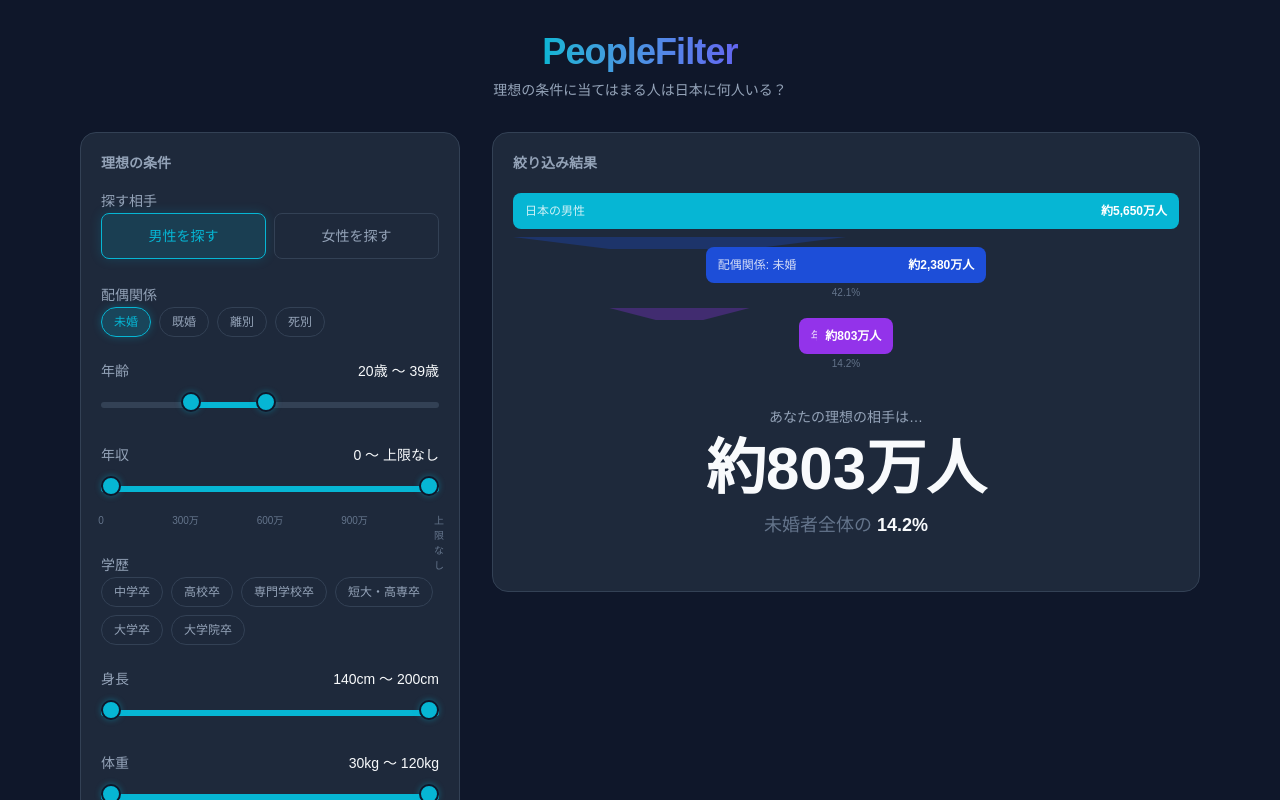
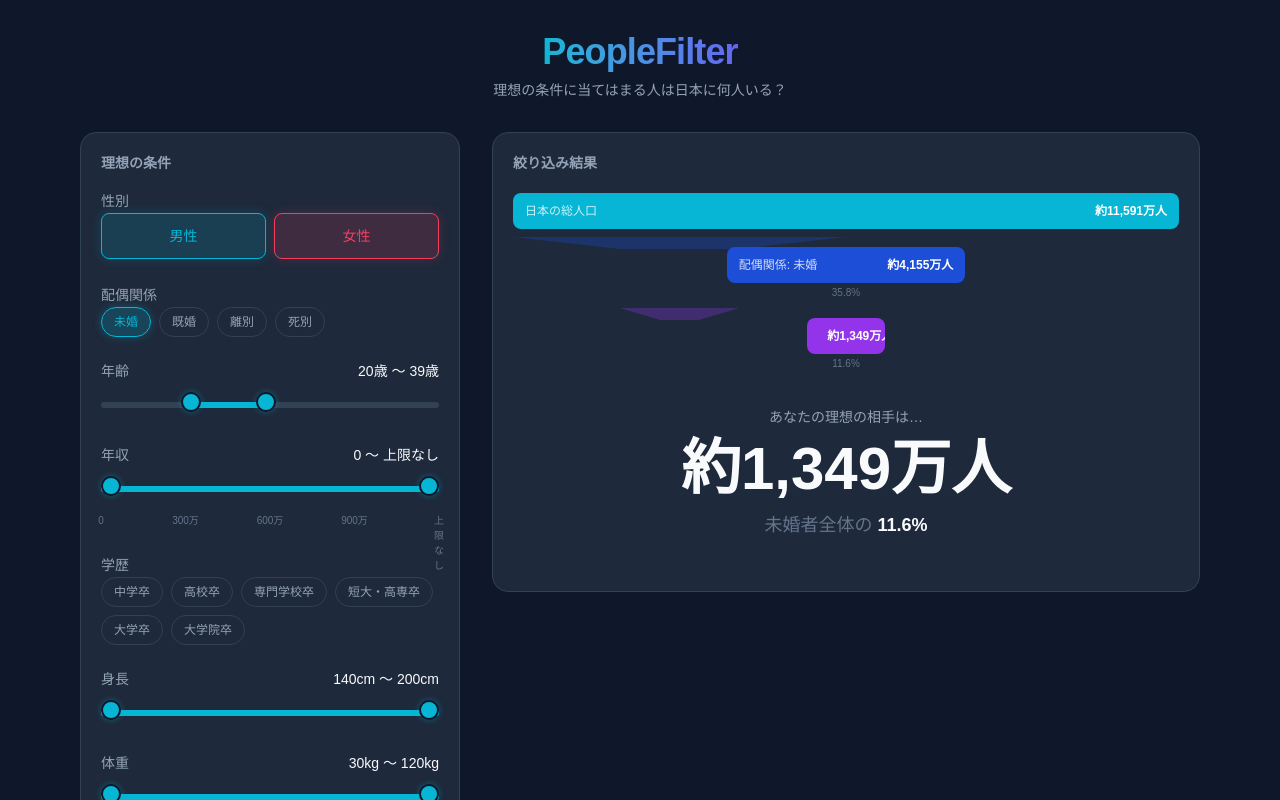
Before and after one commit to Kota1021/PeopleFilter, a React (Vite) app: page / in a window 1280 px wide. Shown: the top 800 px of the page. Built offline with nearby package versions, Linux system fonts and the light colour scheme.

Commit message:
男女もフィルター対象に。

```diff
--- a/src/components/FilterPanel/FilterPanel.tsx
+++ b/src/components/FilterPanel/FilterPanel.tsx
@@ -22,29 +22,29 @@ export function FilterPanel() {
     <div className="space-y-6">
       {/* Gender selector */}
       <div className="space-y-2">
-        <span className="text-sm text-text-secondary">探す相手</span>
+        <span className="text-sm text-text-secondary">性別</span>
         <div className="grid grid-cols-2 gap-2">
           <button
-            onClick={() => store.setTargetGender('male')}
+            onClick={() => store.toggleGender('male')}
             className={clsx(
               'py-3 rounded-lg font-medium text-sm transition-all duration-200 border',
-              store.targetGender === 'male'
+              store.genders.includes('male')
                 ? 'bg-accent-male/15 border-accent-male text-accent-male shadow-[0_0_12px_rgba(6,182,212,0.2)]'
                 : 'bg-bg-surface border-border text-text-secondary hover:border-text-muted',
             )}
           >
-            男性を探す
+            男性
           </button>
           <button
-            onClick={() => store.setTargetGender('female')}
+            onClick={() => store.toggleGender('female')}
             className={clsx(
               'py-3 rounded-lg font-medium text-sm transition-all duration-200 border',
-              store.targetGender === 'female'
+              store.genders.includes('female')
                 ? 'bg-accent-female/15 border-accent-female text-accent-female shadow-[0_0_12px_rgba(244,63,94,0.2)]'
                 : 'bg-bg-surface border-border text-text-secondary hover:border-text-muted',
             )}
           >
-            女性を探す
+            女性
           </button>
         </div>
       </div>
--- a/src/engine/calculator.ts
+++ b/src/engine/calculator.ts
@@ -1,4 +1,4 @@
-import type { FilterState, MaritalStatus } from '../store/types'
+import type { FilterState, Gender, MaritalStatus } from '../store/types'
 import type { FunnelStage, AgeGroup } from './types'
 import { AGE_GROUPS, ageGroupStart, ageGroupEnd } from './types'
 import { normalRangeProbability } from './normalDistribution'
@@ -8,8 +8,6 @@ import incomeEducationData from '../data/income-education.json'
 import heightWeightData from '../data/height-weight.json'
 import occupationData from '../data/occupation.json'
 import prefectureData from '../data/prefecture.json'
-
-type GenderKey = 'male' | 'female'
 
 // eslint-disable-next-line @typescript-eslint/no-explicit-any
 function get(obj: any, ...keys: string[]): any {
@@ -43,13 +41,11 @@ function getOverlappingAgeGroups(ageRange: [number, number]): Array<{ group: Age
   return result
 }
 
-/** Total population for a gender and age group (all marital statuses) */
-function getTotalPopulation(gender: GenderKey, group: AgeGroup): number {
+function getTotalPopulation(gender: Gender, group: AgeGroup): number {
   return get(populationData, 'total', gender, group) ?? 0
 }
 
-/** Sum of marital status ratios for selected statuses */
-function getMaritalStatusRatio(gender: GenderKey, group: AgeGroup, statuses: MaritalStatus[]): number {
+function getMaritalStatusRatio(gender: Gender, group: AgeGroup, statuses: MaritalStatus[]): number {
   let ratio = 0
   for (const s of statuses) {
     ratio += (get(populationData, 'maritalStatus', gender, group, s) as number) ?? 0
@@ -58,7 +54,7 @@ function getMaritalStatusRatio(gender: GenderKey, group: AgeGroup, statuses: Mar
 }
 
 function getIncomeEducationProbability(
-  gender: GenderKey,
+  gender: Gender,
   group: AgeGroup,
   incomeCategories: string[],
   educationLevels: string[],
@@ -73,7 +69,6 @@ function getIncomeEducationProbability(
 
   const hasIncomeFilter = incomeCategories.length > 0
   const hasEducationFilter = educationLevels.length > 0
-
   if (!hasIncomeFilter && !hasEducationFilter) return 1.0
 
   const eduLevels = hasEducationFilter ? educationLevels : Object.keys(groupDist)
@@ -82,7 +77,6 @@ function getIncomeEducationProbability(
   for (const edu of eduLevels) {
     const eduWeight: number = groupEduDist[edu] ?? 0
     if (eduWeight === 0) continue
-
     const incomeDist = groupDist[edu]
     if (!incomeDist) continue
 
@@ -96,30 +90,28 @@ function getIncomeEducationProbability(
       totalProb += eduWeight
     }
   }
-
   return totalProb
 }
 
-function getHeightProbability(gender: GenderKey, group: AgeGroup, heightRange: [number, number]): number {
+function getHeightProbability(gender: Gender, group: AgeGroup, heightRange: [number, number]): number {
   const mean: number | undefined = get(heightWeightData, gender, group, 'height', 'mean')
   const sd: number | undefined = get(heightWeightData, gender, group, 'height', 'sd')
   if (mean == null || sd == null) return 1.0
   return normalRangeProbability(heightRange[0], heightRange[1], mean, sd)
 }
 
-function getWeightProbability(gender: GenderKey, group: AgeGroup, weightRange: [number, number]): number {
+function getWeightProbability(gender: Gender, group: AgeGroup, weightRange: [number, number]): number {
   const mean: number | undefined = get(heightWeightData, gender, group, 'weight', 'mean')
   const sd: number | undefined = get(heightWeightData, gender, group, 'weight', 'sd')
   if (mean == null || sd == null) return 1.0
   return normalRangeProbability(weightRange[0], weightRange[1], mean, sd)
 }
 
-function getOccupationProbability(gender: GenderKey, group: AgeGroup, occupations: string[]): number {
+function getOccupationProbability(gender: Gender, group: AgeGroup, occupations: string[]): number {
   if (occupations.length === 0) return 1.0
   const groupDist = get(occupationData, 'distribution', gender, group)
     ?? get(occupationData, 'distribution', gender, 'default')
   if (!groupDist) return 1.0
-
   let prob = 0
   for (const occ of occupations) {
     prob += (groupDist[occ] as number) ?? 0
@@ -136,57 +128,82 @@ function getPrefectureRatio(prefectures: string[]): number {
   return ratio
 }
 
+const ALL_GENDERS: Gender[] = ['male', 'female']
 const ALL_MARITAL_STATUSES: MaritalStatus[] = ['unmarried', 'married', 'divorced', 'widowed']
+const GENDER_LABELS: Record<Gender, string> = { male: '男性', female: '女性' }
 const MARITAL_LABELS: Record<MaritalStatus, string> = {
-  unmarried: '未婚',
-  married: '既婚',
-  divorced: '離別',
-  widowed: '死別',
+  unmarried: '未婚', married: '既婚', divorced: '離別', widowed: '死別',
+}
+
+/**
+ * Helper: sum a per-gender-age value across selected genders and age groups.
+ */
+function sumAcrossGendersAndGroups(
+  genders: Gender[],
+  groups: Array<{ group: AgeGroup; fraction: number }>,
+  maritalStatuses: MaritalStatus[],
+  fn: (gender: Gender, group: AgeGroup) => number,
+): number {
+  let total = 0
+  for (const gender of genders) {
+    for (const { group, fraction } of groups) {
+      const pop = getTotalPopulation(gender, group) * fraction
+      const maritalRatio = getMaritalStatusRatio(gender, group, maritalStatuses)
+      total += pop * maritalRatio * fn(gender, group)
+    }
+  }
+  return total
+}
+
+function filteredPop(
+  genders: Gender[],
+  groups: Array<{ group: AgeGroup; fraction: number }>,
+  maritalStatuses: MaritalStatus[],
+): number {
+  return sumAcrossGendersAndGroups(genders, groups, maritalStatuses, () => 1)
 }
 
 export function calculateFunnel(filters: FilterState): FunnelStage[] {
-  const { targetGender, maritalStatuses, ageRange, incomeRange, educationLevels, heightRange, weightRange, occupations, prefectures } = filters
-  const gender = targetGender
+  const { genders, maritalStatuses, ageRange, incomeRange, educationLevels, heightRange, weightRange, occupations, prefectures } = filters
 
-  // Convert income slider range to data category keys
   const incomeCategories = incomeRangeToCategories(incomeRange[0], incomeRange[1])
   const isIncomeFiltered = incomeRange[0] > 0 || incomeRange[1] < 2000
 
   const stages: FunnelStage[] = []
 
-  // Compute the total population for the selected gender (all ages, all statuses)
+  // Grand total: all ages, all statuses, for selected genders
   let grandTotal = 0
-  for (const group of AGE_GROUPS) {
-    grandTotal += getTotalPopulation(gender, group)
+  for (const gender of genders) {
+    for (const group of AGE_GROUPS) {
+      grandTotal += getTotalPopulation(gender, group)
+    }
   }
 
-  // Stage 0: Base — total population of selected gender
-  const genderLabel = gender === 'male' ? '日本の男性' : '日本の女性'
-  stages.push({
-    id: 'base',
-    label: genderLabel,
-    count: grandTotal,
-    percentage: 1.0,
-  })
+  // Stage 0: Base
+  const baseLabel = genders.length === 2
+    ? '日本の総人口'
+    : `日本の${GENDER_LABELS[genders[0]]}`
+  stages.push({ id: 'base', label: baseLabel, count: grandTotal, percentage: 1.0 })
 
-  // Stage 1: Marital status filter
+  // Stage 1: Gender filter (only if one gender selected, show as explicit filter)
+  const isGenderFiltered = genders.length < ALL_GENDERS.length
+  if (isGenderFiltered) {
+    // grandTotal already reflects selected genders, so this stage just labels it
+    // (no reduction needed since base is already scoped)
+  }
+
+  // Stage 2: Marital status filter
   const isMaritalFiltered = maritalStatuses.length < ALL_MARITAL_STATUSES.length
   const overlappingGroups = getOverlappingAgeGroups(ageRange)
 
-  // We need population after marital status filter for each age group
-  // to use as weights in later stages
-  function getFilteredPopulation(group: AgeGroup, fraction: number): number {
-    const total = getTotalPopulation(gender, group) * fraction
-    const maritalRatio = getMaritalStatusRatio(gender, group, maritalStatuses)
-    return total * maritalRatio
-  }
-
   if (isMaritalFiltered) {
     let afterMarital = 0
-    for (const group of AGE_GROUPS) {
-      const total = getTotalPopulation(gender, group)
-      const ratio = getMaritalStatusRatio(gender, group, maritalStatuses)
-      afterMarital += total * ratio
+    for (const gender of genders) {
+      for (const group of AGE_GROUPS) {
+        const total = getTotalPopulation(gender, group)
+        const ratio = getMaritalStatusRatio(gender, group, maritalStatuses)
+        afterMarital += total * ratio
+      }
     }
     afterMarital = Math.round(afterMarital)
 
@@ -199,13 +216,9 @@ export function calculateFunnel(filters: FilterState): FunnelStage[] {
     })
   }
 
-  // Stage 2: Age filter
-  let afterAge = 0
-  for (const { group, fraction } of overlappingGroups) {
-    afterAge += getFilteredPopulation(group, fraction)
-  }
-  afterAge = Math.round(afterAge)
-
+  // Stage 3: Age filter
+  const afterAgePop = filteredPop(genders, overlappingGroups, maritalStatuses)
+  const afterAge = Math.round(afterAgePop)
   stages.push({
     id: 'age',
     label: `年齢: ${ageRange[0]}〜${ageRange[1]}歳`,
@@ -215,7 +228,7 @@ export function calculateFunnel(filters: FilterState): FunnelStage[] {
 
   let currentCount = afterAge
 
-  // Stage 3: Prefecture filter
+  // Stage 4: Prefecture filter
   if (prefectures.length > 0) {
     const prefRatio = getPrefectureRatio(prefectures)
     currentCount = Math.round(currentCount * prefRatio)
@@ -223,28 +236,16 @@ export function calculateFunnel(filters: FilterState): FunnelStage[] {
     const label = prefNames.length <= 3
       ? `居住地: ${prefNames.join('・')}`
       : `居住地: ${prefNames.length}都道府県`
-    stages.push({
-      id: 'prefecture',
-      label,
-      count: currentCount,
-      percentage: currentCount / grandTotal,
-    })
+    stages.push({ id: 'prefecture', label, count: currentCount, percentage: currentCount / grandTotal })
   }
 
-  // Stage 4: Income + Education (joint distribution)
+  // Stage 5: Income + Education
   if (isIncomeFiltered || educationLevels.length > 0) {
-    let weightedProb = 0
-    let totalWeight = 0
-
-    for (const { group, fraction } of overlappingGroups) {
-      const pop = getFilteredPopulation(group, fraction)
-      const cats = isIncomeFiltered ? incomeCategories : []
-      const prob = getIncomeEducationProbability(gender, group, cats, educationLevels)
-      weightedProb += pop * prob
-      totalWeight += pop
-    }
-
-    const avgProb = totalWeight > 0 ? weightedProb / totalWeight : 0
+    const cats = isIncomeFiltered ? incomeCategories : []
+    const weighted = sumAcrossGendersAndGroups(genders, overlappingGroups, maritalStatuses,
+      (g, grp) => getIncomeEducationProbability(g, grp, cats, educationLevels))
+    const base = afterAgePop
+    const avgProb = base > 0 ? weighted / base : 0
     currentCount = Math.round(currentCount * avgProb)
 
     const parts: string[] = []
@@ -256,94 +257,46 @@ export function calculateFunnel(filters: FilterState): FunnelStage[] {
       else if (maxLabel) parts.push(`年収${maxLabel}以下`)
     }
     if (educationLevels.length > 0) parts.push('学歴')
-
-    stages.push({
-      id: 'income-education',
-      label: parts.join('・'),
-      count: currentCount,
-      percentage: currentCount / grandTotal,
-    })
+    stages.push({ id: 'income-education', label: parts.join('・'), count: currentCount, percentage: currentCount / grandTotal })
   }
 
-  // Stage 5: Height filter
+  // Stage 6: Height
   const isHeightFiltered = heightRange[0] > 140 || heightRange[1] < 200
   if (isHeightFiltered) {
-    let weightedProb = 0
-    let totalWeight = 0
-
-    for (const { group, fraction } of overlappingGroups) {
-      const pop = getFilteredPopulation(group, fraction)
-      const prob = getHeightProbability(gender, group, heightRange)
-      weightedProb += pop * prob
-      totalWeight += pop
-    }
-
-    const avgProb = totalWeight > 0 ? weightedProb / totalWeight : 1
+    const weighted = sumAcrossGendersAndGroups(genders, overlappingGroups, maritalStatuses,
+      (g, grp) => getHeightProbability(g, grp, heightRange))
+    const base = afterAgePop
+    const avgProb = base > 0 ? weighted / base : 1
     currentCount = Math.round(currentCount * avgProb)
-    stages.push({
-      id: 'height',
-      label: `身長: ${heightRange[0]}〜${heightRange[1]}cm`,
-      count: currentCount,
-      percentage: currentCount / grandTotal,
-    })
+    stages.push({ id: 'height', label: `身長: ${heightRange[0]}〜${heightRange[1]}cm`, count: currentCount, percentage: currentCount / grandTotal })
   }
 
-  // Stage 6: Weight filter
+  // Stage 7: Weight
   const isWeightFiltered = weightRange[0] > 30 || weightRange[1] < 120
   if (isWeightFiltered) {
-    let weightedProb = 0
-    let totalWeight = 0
-
-    for (const { group, fraction } of overlappingGroups) {
-      const pop = getFilteredPopulation(group, fraction)
-      const prob = getWeightProbability(gender, group, weightRange)
-      weightedProb += pop * prob
-      totalWeight += pop
-    }
-
-    const avgProb = totalWeight > 0 ? weightedProb / totalWeight : 1
+    const weighted = sumAcrossGendersAndGroups(genders, overlappingGroups, maritalStatuses,
+      (g, grp) => getWeightProbability(g, grp, weightRange))
+    const base = afterAgePop
+    const avgProb = base > 0 ? weighted / base : 1
     currentCount = Math.round(currentCount * avgProb)
-    stages.push({
-      id: 'weight',
-      label: `体重: ${weightRange[0]}〜${weightRange[1]}kg`,
-      count: currentCount,
-      percentage: currentCount / grandTotal,
-    })
+    stages.push({ id: 'weight', label: `体重: ${weightRange[0]}〜${weightRange[1]}kg`, count: currentCount, percentage: currentCount / grandTotal })
   }
 
-  // Stage 7: Occupation filter
+  // Stage 8: Occupation
   if (occupations.length > 0) {
-    let weightedProb = 0
-    let totalWeight = 0
+    const weighted = sumAcrossGendersAndGroups(genders, overlappingGroups, maritalStatuses,
+      (g, grp) => getOccupationProbability(g, grp, occupations))
+    const base = afterAgePop
+    const avgProb = base > 0 ? weighted / base : 0
 
-    for (const { group, fraction } of overlappingGroups) {
-      const pop = getFilteredPopulation(group, fraction)
-      const prob = getOccupationProbability(gender, group, occupations)
-      weightedProb += pop * prob
-      totalWeight += pop
-    }
-
-    const avgProb = totalWeight > 0 ? weightedProb / totalWeight : 0
-
-    let avgEmpRate = 0
-    let empWeight = 0
-    for (const { group, fraction } of overlappingGroups) {
-      const pop = getFilteredPopulation(group, fraction)
-      const empRate: number = get(incomeEducationData, 'employmentRate', gender, group) ?? 0.5
-      avgEmpRate += pop * empRate
-      empWeight += pop
-    }
-    avgEmpRate = empWeight > 0 ? avgEmpRate / empWeight : 0.5
+    // Employment rate
+    const empWeighted = sumAcrossGendersAndGroups(genders, overlappingGroups, maritalStatuses,
+      (g, grp) => (get(incomeEducationData, 'employmentRate', g, grp) as number) ?? 0.5)
+    const avgEmpRate = base > 0 ? empWeighted / base : 0.5
 
     const empMultiplier = (isIncomeFiltered || educationLevels.length > 0) ? 1 : avgEmpRate
     currentCount = Math.round(currentCount * avgProb * empMultiplier)
-
-    stages.push({
-      id: 'occupation',
-      label: '職業',
-      count: currentCount,
-      percentage: currentCount / grandTotal,
-    })
+    stages.push({ id: 'occupation', label: '職業', count: currentCount, percentage: currentCount / grandTotal })
   }
 
   return stages
--- a/src/hooks/useCalculation.ts
+++ b/src/hooks/useCalculation.ts
@@ -8,7 +8,7 @@ export function useCalculation() {
   const stages = useMemo(
     () => calculateFunnel(filters),
     [
-      filters.targetGender,
+      filters.genders,
       filters.maritalStatuses,
       filters.ageRange,
       filters.incomeRange,
--- a/src/store/filterStore.ts
+++ b/src/store/filterStore.ts
@@ -1,13 +1,18 @@
 import { create } from 'zustand'
-import type { FilterStore, MaritalStatus } from './types'
+import type { FilterStore } from './types'
 
 function toggleItem<T>(arr: T[], item: T): T[] {
   return arr.includes(item) ? arr.filter(i => i !== item) : [...arr, item]
 }
 
+function toggleAtLeastOne<T>(arr: T[], item: T): T[] {
+  const next = toggleItem(arr, item)
+  return next.length > 0 ? next : arr
+}
+
 const defaultState = {
-  targetGender: 'male' as const,
-  maritalStatuses: ['unmarried'] as MaritalStatus[],
+  genders: ['male', 'female'] as ('male' | 'female')[],
+  maritalStatuses: ['unmarried'] as ('unmarried' | 'married' | 'divorced' | 'widowed')[],
   ageRange: [20, 39] as [number, number],
   incomeRange: [0, 2000] as [number, number],
   educationLevels: [] as string[],
@@ -20,12 +25,8 @@ const defaultState = {
 export const useFilterStore = create<FilterStore>((set) => ({
   ...defaultState,
 
-  setTargetGender: (g) => set({ targetGender: g }),
-  toggleMaritalStatus: (s) => set((state) => {
-    const next = toggleItem(state.maritalStatuses, s)
-    // Ensure at least one is selected
-    return next.length > 0 ? { maritalStatuses: next } : state
-  }),
+  toggleGender: (g) => set((s) => ({ genders: toggleAtLeastOne(s.genders, g) })),
+  toggleMaritalStatus: (s) => set((state) => ({ maritalStatuses: toggleAtLeastOne(state.maritalStatuses, s) })),
   setAgeRange: (r) => set({ ageRange: r }),
   setIncomeRange: (r) => set({ incomeRange: r }),
   toggleEducation: (level) => set((s) => ({ educationLevels: toggleItem(s.educationLevels, level) })),
--- a/src/store/types.ts
+++ b/src/store/types.ts
@@ -2,7 +2,7 @@ export type Gender = 'male' | 'female'
 export type MaritalStatus = 'unmarried' | 'married' | 'divorced' | 'widowed'
 
 export interface FilterState {
-  targetGender: Gender
+  genders: Gender[]
   maritalStatuses: MaritalStatus[]
   ageRange: [number, number]
   incomeRange: [number, number]
@@ -14,7 +14,7 @@ export interface FilterState {
 }
 
 export interface FilterActions {
-  setTargetGender: (g: Gender) => void
+  toggleGender: (g: Gender) => void
   toggleMaritalStatus: (s: MaritalStatus) => void
   setAgeRange: (r: [number, number]) => void
   setIncomeRange: (r: [number, number]) => void
```
Also changed, not shown: 1 other file (tests, documents, lock files or other folders).
